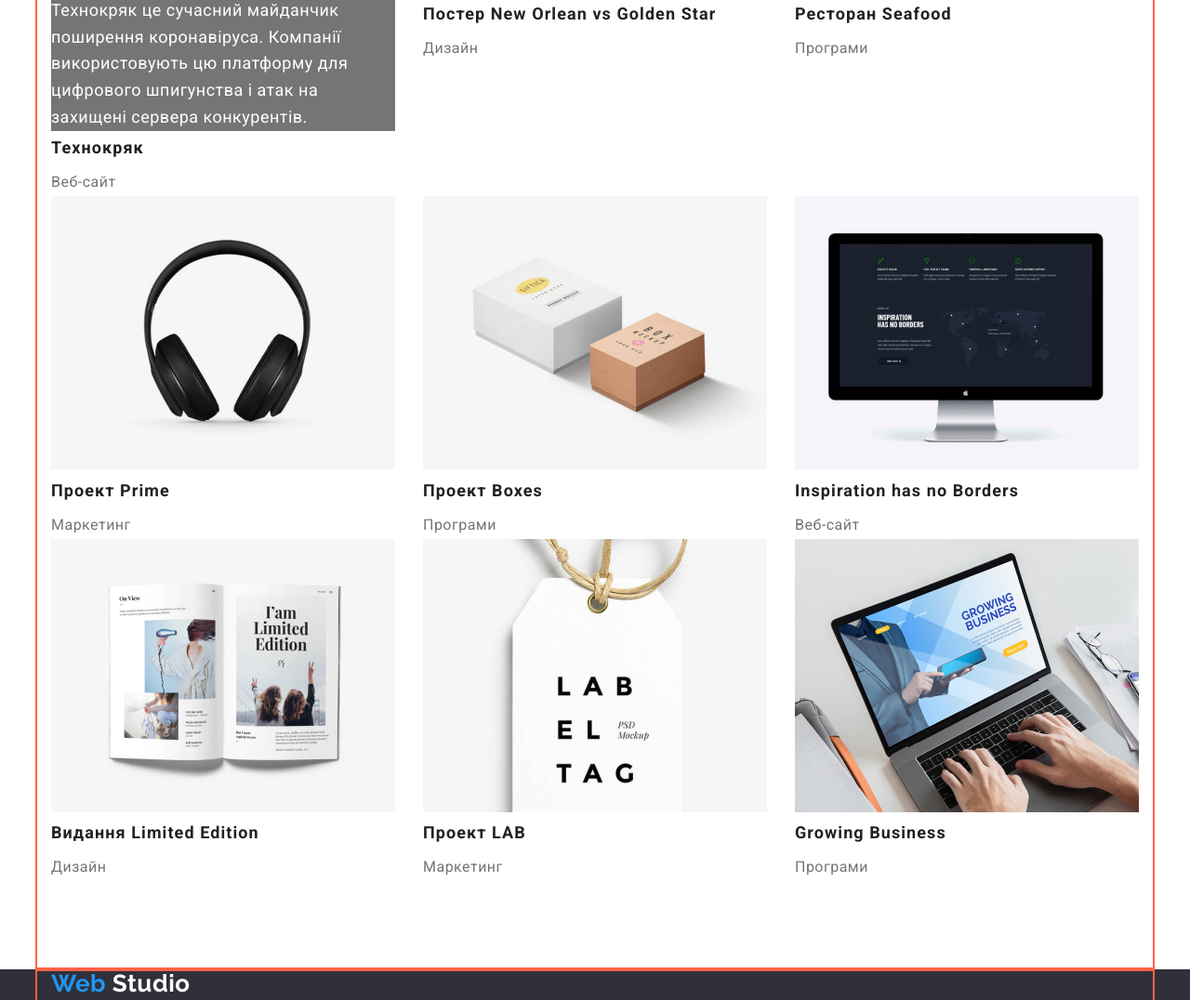
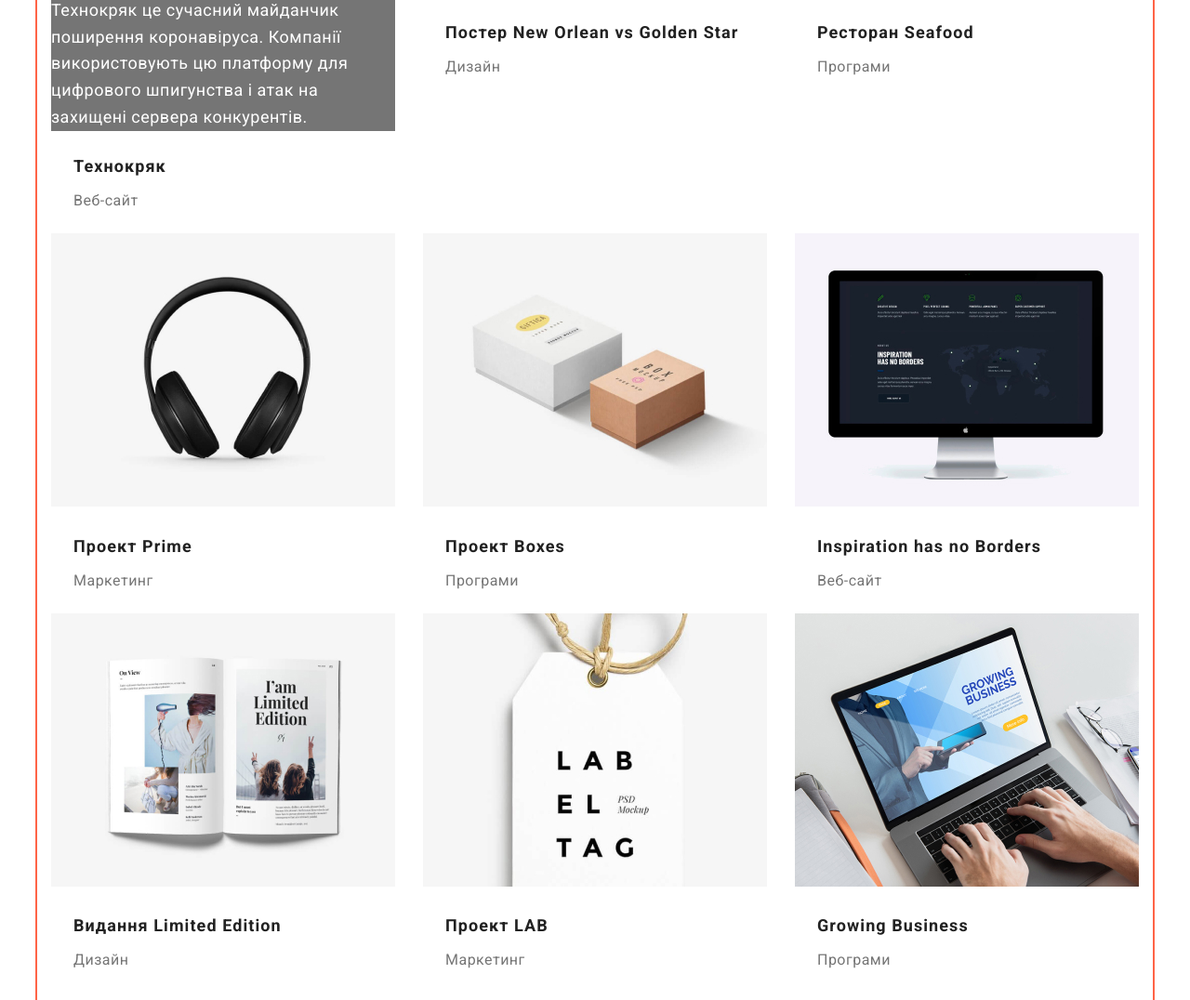
Before and after one commit to slavat87/goit-markup-hw-03, a plain HTML site: page portfolio.html in a window 1280 px wide. Shown: the part 567-1643 px from the top of the page at 93% size. Drawn offline with nearby package versions, Linux system fonts and the light colour scheme.

Commit message:
Update portfolio.html

```diff
--- a/portfolio.html
+++ b/portfolio.html
@@ -89,7 +89,7 @@
                   і атак на захищені сервера конкурентів.
                 </p>
               </div>
-              <div>
+              <div class="desk">
                 <h4>Технокряк</h4>
                 <p>Веб-сайт</p>
               </div>
@@ -108,11 +108,8 @@
                 />
               </div>
 
-              <div>
+              <div class="desk">
                 <h4>Постер New Orlean vs Golden Star</h4>
-              </div>
-
-              <div>
                 <p>Дизайн</p>
               </div>
             </a>
@@ -130,11 +127,8 @@
                 />
               </div>
 
-              <div>
+              <div class="desk">
                 <h4>Ресторан Seafood</h4>
-              </div>
-
-              <div>
                 <p>Програми</p>
               </div>
             </a>
@@ -152,11 +146,8 @@
                 />
               </div>
 
-              <div>
+              <div class="desk">
                 <h4>Проект Prime</h4>
-              </div>
-
-              <div>
                 <p>Маркетинг</p>
               </div>
             </a>
@@ -174,11 +165,8 @@
                 />
               </div>
 
-              <div>
+              <div class="desk">
                 <h4>Проект Boxes</h4>
-              </div>
-
-              <div>
                 <p>Програми</p>
               </div>
             </a>
@@ -196,11 +184,8 @@
                 />
               </div>
 
-              <div>
+              <div class="desk">
                 <h4>Inspiration has no Borders</h4>
-              </div>
-
-              <div>
                 <p>Веб-сайт</p>
               </div>
             </a>
@@ -218,11 +203,8 @@
                 />
               </div>
 
-              <div>
+              <div class="desk">
                 <h4>Видання Limited Edition</h4>
-              </div>
-
-              <div>
                 <p>Дизайн</p>
               </div>
             </a>
@@ -240,11 +222,8 @@
                 />
               </div>
 
-              <div>
+              <div class="desk">
                 <h4>Проект LAB</h4>
-              </div>
-
-              <div>
                 <p>Маркетинг</p>
               </div>
             </a>
@@ -262,11 +241,8 @@
                 />
               </div>
 
-              <div>
+              <div class="desk">
                 <h4>Growing Business</h4>
-              </div>
-
-              <div>
                 <p>Програми</p>
               </div>
             </a>
```
